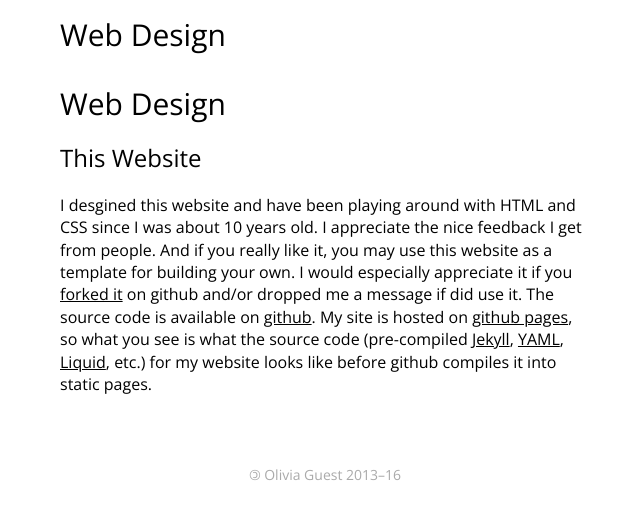
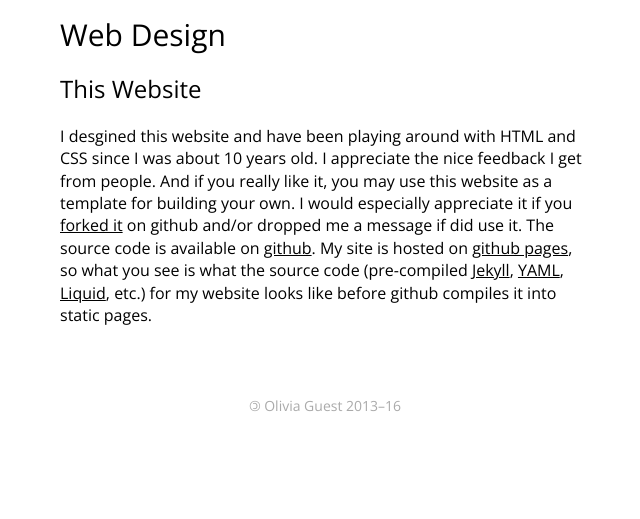
Before and after one commit to oliviaguest/oliviaguest.github.io, a Jekyll site: the page built from web-design.md, in a window 1280 px wide. Shown: the top 519 px of the page, without its empty margins (315-955 px from the left). Built offline with Jekyll 4.4.1, drawn with Linux system fonts in a browser that asks for light colours; nearby versions of some CDN libraries.

Commit message:
Update web-design.md

```diff
--- a/web-design.md
+++ b/web-design.md
@@ -5,8 +5,6 @@ permalink: /web-design/
 published: true
 ---
 
-# Web Design
-
 ## This Website
 
 I desgined this website and have been playing around with HTML and CSS since I was about 10 years old. I appreciate the nice feedback I get from people. And if you really like it, you may use this website as a template for building your own. I would especially appreciate it if you <a href="//github.com/oliviaguest/oliviaguest.github.io#fork-destination-box">forked it</a> on github and/or dropped me a message if did use it. The source code is available on <a href="//github.com/oliviaguest/oliviaguest.github.io">github</a>. My site is hosted on <a href="//pages.github.com/">github pages</a>, so what you see is what the source code (pre-compiled <a href="//jekyllrb.com/">Jekyll</a>, <a href="//yaml.org/">YAML</a>, <a href="//github.com/Shopify/liquid/wiki">Liquid</a>, etc.) for my website looks like before github compiles it into static pages.
```
